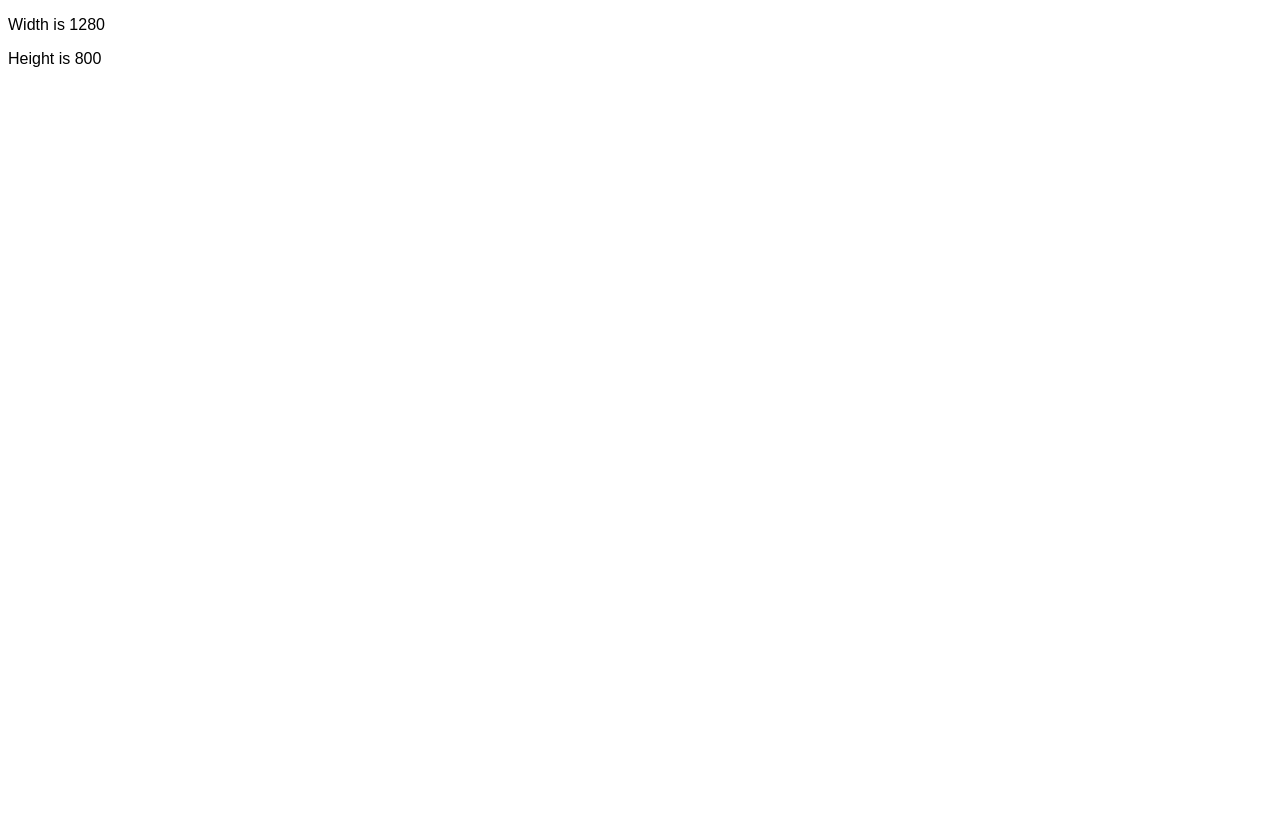
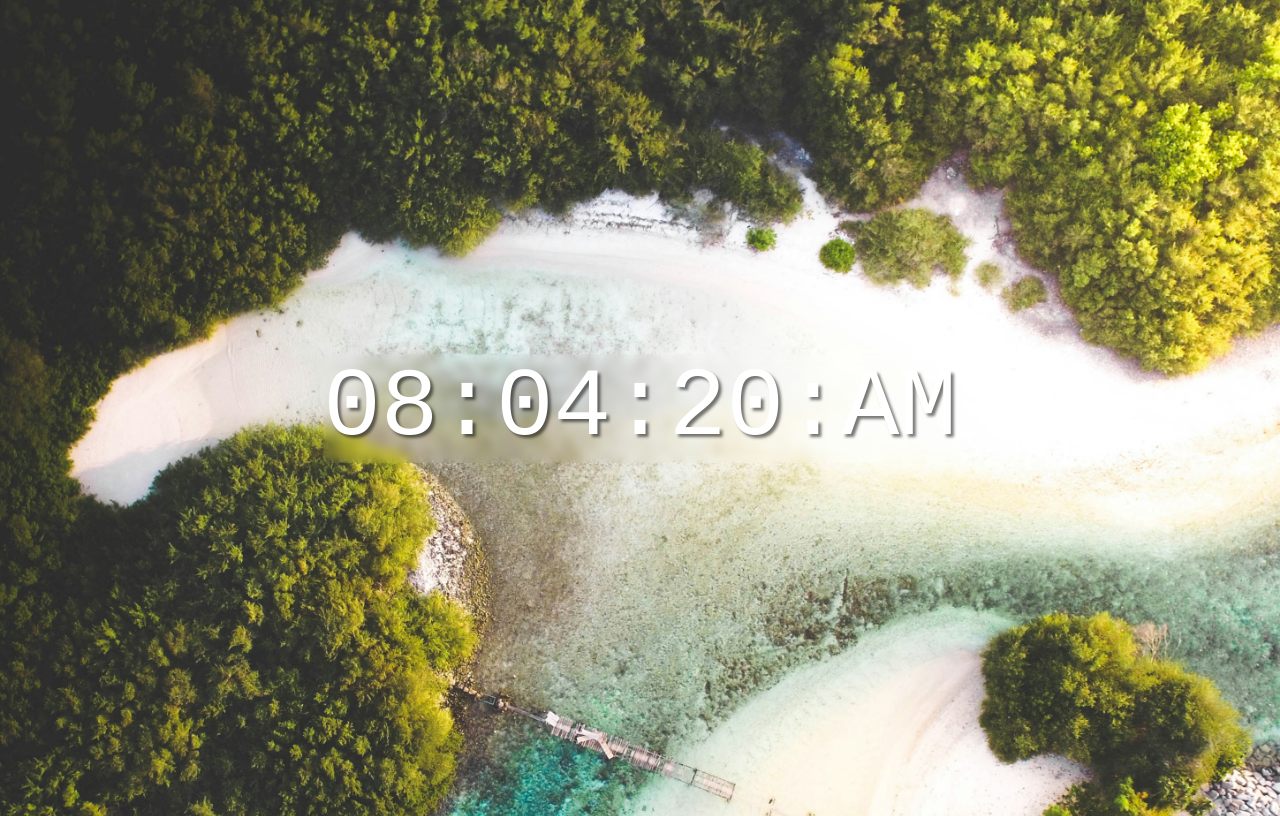
Before and after one commit to pasankg/vite-react-101, a React (Vite) app: page / in a window 1280 px wide. Built offline with nearby package versions, Linux system fonts and the light colour scheme.

Commit message:
Add digital clock module

```diff
--- a/src/App.jsx
+++ b/src/App.jsx
@@ -18,8 +18,9 @@
 // import ArrayObjectModification from "./ArrayObjectModification";
 // import TodoList from "./TodoList/TodoList";
 // import UseEffectCounter from "./UseEffectCounter";
+// import WindowComponent from "./WindowComponent";
 
-import WindowComponent from "./WindowComponent";
+import DigitalClock from "./Clock/DigitalClock";
 
 function App() {
   // return (
@@ -98,7 +99,9 @@ function App() {
 
   // return <UseEffectCounter/>
 
-  return <WindowComponent/>
+  // return <WindowComponent/>
+
+  return <DigitalClock/>
 }
 
 export default App;
--- /dev/null
+++ b/src/Clock/DigitalClock.css
@@ -0,0 +1,24 @@
+body {
+ background-image: url('./public/6mzjJDqYU0g-unsplash.jpg');
+ background-repeat: no-repeat;
+ background-position: center;
+ background-size: cover;
+ background-attachment: fixed;
+
+ display: flex;
+ justify-content: center;
+ align-items: center;
+ min-height: 100vh;
+}
+
+.clock-container {
+ backdrop-filter: blur(5px);
+
+ .clock {
+  font-size: 6rem;
+  font-family: monospace;
+  color: #fff;
+  text-align: center;
+  text-shadow: #00000087 3px 3px 3px
+ }
+}
--- /dev/null
+++ b/src/Clock/DigitalClock.jsx
@@ -0,0 +1,48 @@
+import { useState, useEffect } from "react";
+import "./DigitalClock.css";
+
+function DigitalClock() {
+  const [time, setTime] = useState(new Date());
+
+  useEffect(() => {
+   // Update time variable every second.
+    const intervalId = setInterval(() => {
+      setTime(new Date());
+    }, 1000);
+
+    // Clear out intervel when component is unmounted.
+    return () => {
+      clearInterval(intervalId);
+    };
+  }, []);
+
+  function prepareTime() {
+    let hours = time.getHours();
+    let minutes = time.getMinutes();
+    let seconds = time.getSeconds();
+    let meridiem = hours >= 12 ? "PM" : "AM";
+
+    // Convert to standard time.
+    let standardHours = hours % 12 || 12;
+
+    return ` ${padZero(standardHours)}:${padZero(minutes)}:${padZero(
+      seconds
+    )}:${meridiem}`;
+  }
+
+  // Add a leading zero.
+  function padZero($number) {
+    return $number < 10 ? "0" + $number : $number;
+  }
+
+  return (
+    <>
+      <div className="clock-container">
+        <label className="clock" htmlFor="clock">
+          {prepareTime()}
+        </label>
+      </div>
+    </>
+  );
+}
+export default DigitalClock;
```
Also changed, not shown: src/Clock/public/6mzjJDqYU0g-unsplash.jpg (added).
